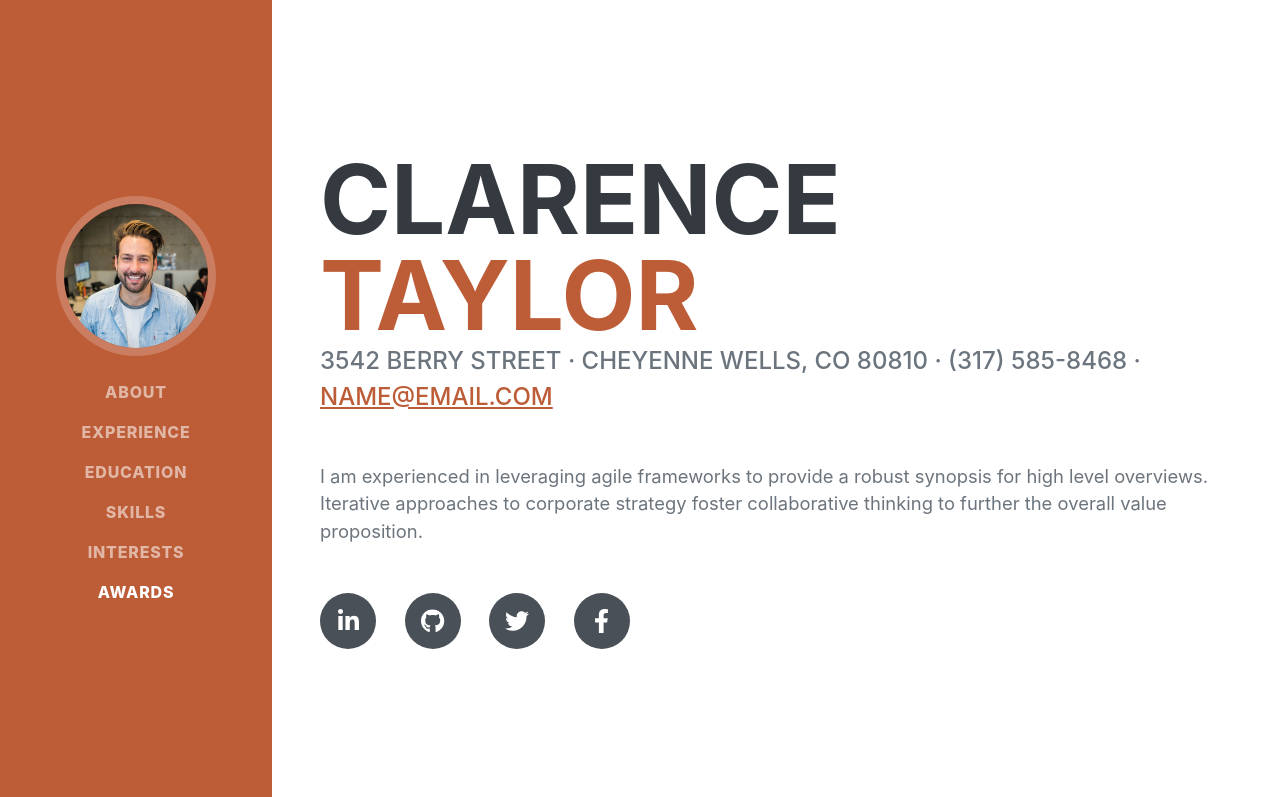
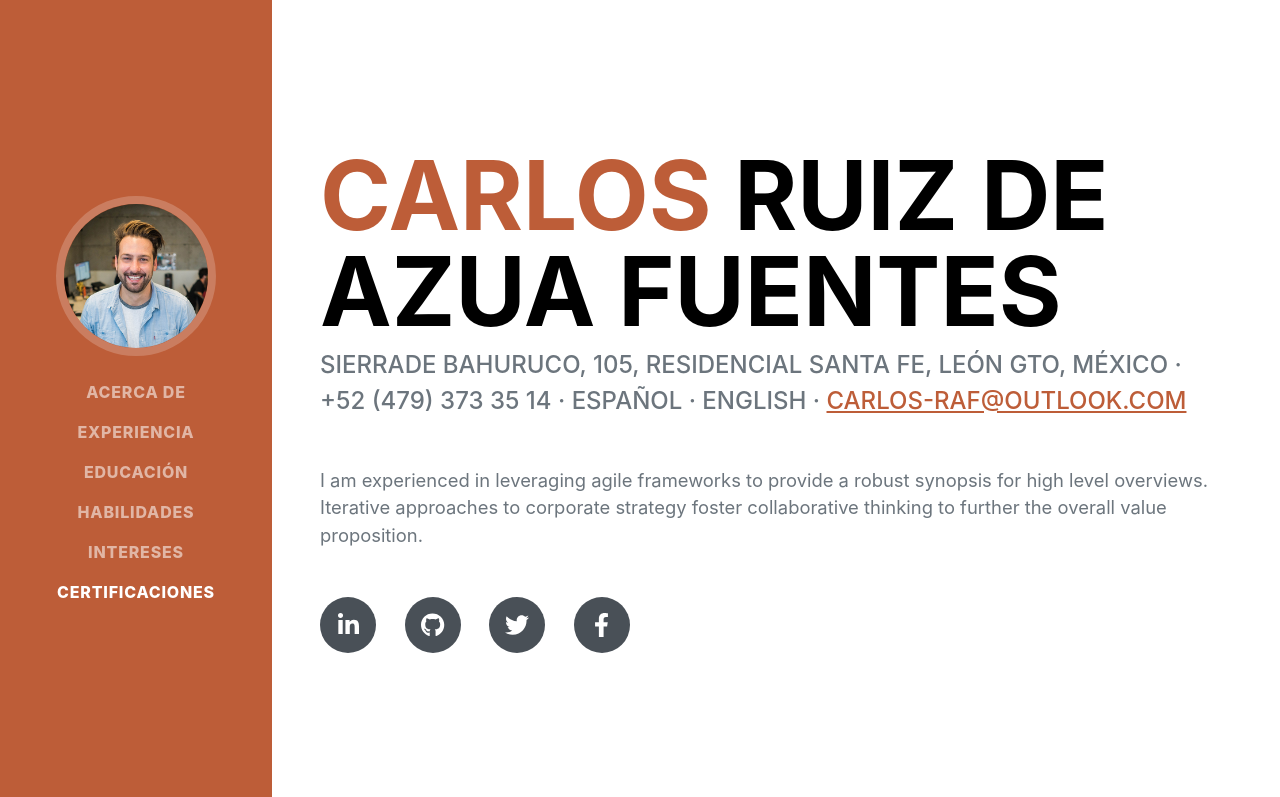
Before and after one commit to MekaKoatl/CarlosRAF, a plain HTML site: page CV_OGBootrstrap_Editado/index.html in a window 1280 px wide. Shown: the top 797 px of the page. Drawn offline with nearby package versions, Linux system fonts and the light colour scheme; a web font is replaced by a local one.

Commit message:
continuacion del cv bootstrap

```diff
--- a/CV_OGBootrstrap_Editado/index.html
+++ b/CV_OGBootrstrap_Editado/index.html
@@ -1,11 +1,11 @@
 <!DOCTYPE html>
-<html lang="en">
+<html lang="es">
     <head>
         <meta charset="utf-8" />
         <meta name="viewport" content="width=device-width, initial-scale=1, shrink-to-fit=no" />
         <meta name="description" content="" />
         <meta name="author" content="" />
-        <title>Resume - Start Bootstrap Theme</title>
+        <title>Carlos RAF - CV - By Bootstrap</title>
         <link rel="icon" type="image/x-icon" href="assets/img/favicon.ico" />
         <!-- Font Awesome icons (free version)-->
         <script src="https://use.fontawesome.com/releases/v6.3.0/js/all.js" crossorigin="anonymous"></script>
@@ -19,34 +19,35 @@
         <!-- Navigation-->
         <nav class="navbar navbar-expand-lg navbar-dark bg-primary fixed-top" id="sideNav">
             <a class="navbar-brand js-scroll-trigger" href="#page-top">
-                <span class="d-block d-lg-none">Clarence Taylor</span>
+                <span class="d-block d-lg-none">Carlos Ruiz de Azua Fuentes</span>
                 <span class="d-none d-lg-block"><img class="img-fluid img-profile rounded-circle mx-auto mb-2" src="assets/img/profile.jpg" alt="..." /></span>
             </a>
             <button class="navbar-toggler" type="button" data-bs-toggle="collapse" data-bs-target="#navbarResponsive" aria-controls="navbarResponsive" aria-expanded="false" aria-label="Toggle navigation"><span class="navbar-toggler-icon"></span></button>
             <div class="collapse navbar-collapse" id="navbarResponsive">
                 <ul class="navbar-nav">
-                    <li class="nav-item"><a class="nav-link js-scroll-trigger" href="#about">About</a></li>
-                    <li class="nav-item"><a class="nav-link js-scroll-trigger" href="#experience">Experience</a></li>
-                    <li class="nav-item"><a class="nav-link js-scroll-trigger" href="#education">Education</a></li>
-                    <li class="nav-item"><a class="nav-link js-scroll-trigger" href="#skills">Skills</a></li>
-                    <li class="nav-item"><a class="nav-link js-scroll-trigger" href="#interests">Interests</a></li>
-                    <li class="nav-item"><a class="nav-link js-scroll-trigger" href="#awards">Awards</a></li>
+                    <li class="nav-item"><a class="nav-link js-scroll-trigger" href="#acerca">Acerca de</a></li>
+                    <li class="nav-item"><a class="nav-link js-scroll-trigger" href="#experiencia">Experiencia</a></li>
+                    <li class="nav-item"><a class="nav-link js-scroll-trigger" href="#educacion">Educación</a></li>
+                    <li class="nav-item"><a class="nav-link js-scroll-trigger" href="#habilidades">Habilidades</a></li>
+                    <li class="nav-item"><a class="nav-link js-scroll-trigger" href="#intereses">Intereses</a></li>
+                    <li class="nav-item"><a class="nav-link js-scroll-trigger" href="#certificaciones">Certificaciones</a></li>
                 </ul>
             </div>
         </nav>
         <!-- Page Content-->
         <div class="container-fluid p-0">
             <!-- About-->
-            <section class="resume-section" id="about">
+            <section class="resume-section" id="acerca">
                 <div class="resume-section-content">
-                    <h1 class="mb-0">
-                        Clarence
-                        <span class="text-primary">Taylor</span>
+                    <h1 class="mb-0, text-primary">
+                        Carlos
+                        <span class="text-black">Ruiz de Azua Fuentes</span>
                     </h1>
                     <div class="subheading mb-5">
-                        3542 Berry Street · Cheyenne Wells, CO 80810 · (317) 585-8468 ·
-                        <a href="mailto:name@email.com">name@email.com</a>
+                        Sierrade Bahuruco, 105, Residencial Santa Fe, León GTO, México · +52 (479) 373 35 14 · Español · English ·
+                        <a href="mailto:carlos-raf@outlook.com">carlos-raf@outlook.com</a>
                     </div>
+
                     <p class="lead mb-5">I am experienced in leveraging agile frameworks to provide a robust synopsis for high level overviews. Iterative approaches to corporate strategy foster collaborative thinking to further the overall value proposition.</p>
                     <div class="social-icons">
                         <a class="social-icon" href="#!"><i class="fab fa-linkedin-in"></i></a>
@@ -58,7 +59,7 @@
             </section>
             <hr class="m-0" />
             <!-- Experience-->
-            <section class="resume-section" id="experience">
+            <section class="resume-section" id="experiencia">
                 <div class="resume-section-content">
                     <h2 class="mb-5">Experience</h2>
                     <div class="d-flex flex-column flex-md-row justify-content-between mb-5">
@@ -97,7 +98,7 @@
             </section>
             <hr class="m-0" />
             <!-- Education-->
-            <section class="resume-section" id="education">
+            <section class="resume-section" id="educacion">
                 <div class="resume-section-content">
                     <h2 class="mb-5">Education</h2>
                     <div class="d-flex flex-column flex-md-row justify-content-between mb-5">
@@ -121,7 +122,7 @@
             </section>
             <hr class="m-0" />
             <!-- Skills-->
-            <section class="resume-section" id="skills">
+            <section class="resume-section" id="habilidades">
                 <div class="resume-section-content">
                     <h2 class="mb-5">Skills</h2>
                     <div class="subheading mb-3">Programming Languages & Tools</div>
@@ -162,7 +163,7 @@
             </section>
             <hr class="m-0" />
             <!-- Interests-->
-            <section class="resume-section" id="interests">
+            <section class="resume-section" id="intereses">
                 <div class="resume-section-content">
                     <h2 class="mb-5">Interests</h2>
                     <p>Apart from being a web developer, I enjoy most of my time being outdoors. In the winter, I am an avid skier and novice ice climber. During the warmer months here in Colorado, I enjoy mountain biking, free climbing, and kayaking.</p>
@@ -171,7 +172,7 @@
             </section>
             <hr class="m-0" />
             <!-- Awards-->
-            <section class="resume-section" id="awards">
+            <section class="resume-section" id="certificaciones">
                 <div class="resume-section-content">
                     <h2 class="mb-5">Awards & Certifications</h2>
                     <ul class="fa-ul mb-0">
```
